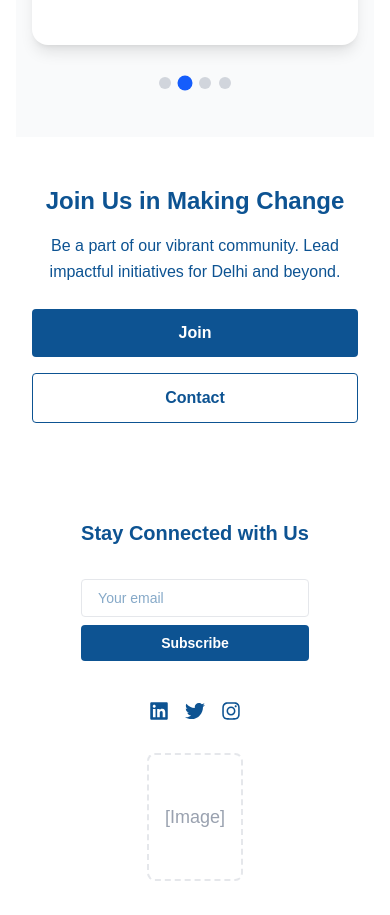
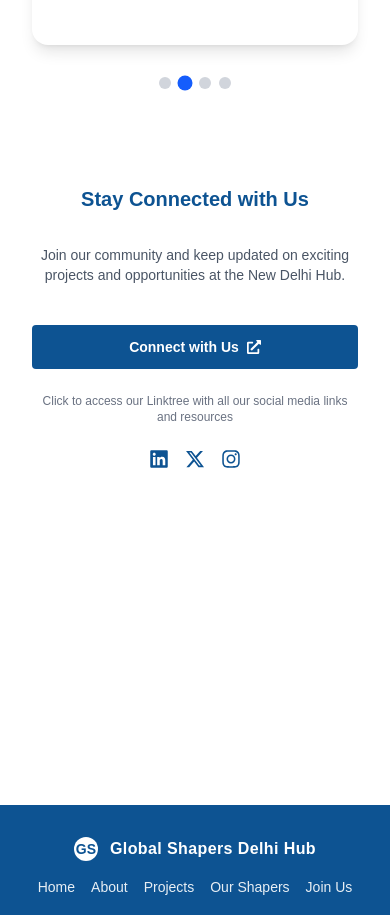
Before and after one commit to anubhavb11/Global-Shapers-Delhi, a Next.js app: page / in a window 390 px wide. Shown: the part 7400-8315 px from the top of the page. Built offline with nearby package versions, Linux system fonts and the light colour scheme; grey boxes are pictures that could not be loaded.

Commit message:
Implement new Join Us page layout with a hero section, recruitment status, and application process; add join-us image and update StayConnectedSection with new content and links.

```diff
--- a/src/app/page.tsx
+++ b/src/app/page.tsx
@@ -6,7 +6,6 @@
 import CuratorshipSection from "../components/home/CuratorshipSection";
 import ProjectsSection from "../components/home/ProjectsSection";
 import TestimonialSection from "../components/home/TestimonialSection";
-import JoinUsSection from "../components/home/JoinUsSection";
 import StayConnectedSection from "../components/home/StayConnectedSection";
 
 export const metadata: Metadata = {
@@ -34,7 +33,6 @@
       <CuratorshipSection />
       <ProjectsSection />
       <TestimonialSection />
-      <JoinUsSection />
       <StayConnectedSection />
     </div>
   );
--- a/src/components/home/StayConnectedSection.tsx
+++ b/src/components/home/StayConnectedSection.tsx
@@ -1,34 +1,69 @@
-import { FaLinkedin, FaTwitter, FaInstagram } from "react-icons/fa";
+import { FaLinkedin, FaInstagram } from "react-icons/fa";
+import { FaXTwitter } from "react-icons/fa6";
+import { FaExternalLinkAlt } from "react-icons/fa";
+import Image from "next/image";
 
 export default function StayConnectedSection() {
   return (
     <section className="w-full py-12 sm:py-16 px-4 sm:px-6 bg-white flex flex-col lg:flex-row items-center gap-8 sm:gap-12">
-      {/* Left: Newsletter and Socials */}
+      {/* Left: Content and Linktree Link */}
       <div className="flex-1 flex flex-col gap-6 max-w-md text-center lg:text-left">
         <h2 className="text-xl sm:text-2xl font-bold text-[#0D5392] mb-2">Stay Connected with Us</h2>
-        <form className="flex flex-col sm:flex-row gap-2 mb-4">
-          <input
-            type="email"
-            placeholder="Your email"
-            className="px-4 py-2 border border-gray-200 rounded focus:outline-none focus:ring-2 focus:ring-[#0D5392] text-sm sm:text-base"
-          />
-          <button
-            type="submit"
-            className="bg-[#0D5392] text-white px-4 py-2 rounded font-semibold hover:bg-[#08305c] transition text-sm sm:text-base"
+        <p className="text-sm sm:text-base text-gray-600 mb-4">
+          Join our community and keep updated on exciting projects and opportunities at the New Delhi Hub.
+        </p>
+        <a
+          href="https://linktr.ee/globalshapersdelhihub"
+          target="_blank"
+          rel="noopener noreferrer"
+          className="inline-flex items-center justify-center gap-2 bg-[#0D5392] text-white px-6 py-3 rounded font-semibold hover:bg-[#08305c] transition text-sm sm:text-base w-full sm:w-auto"
+        >
+          Connect with Us
+          <FaExternalLinkAlt className="text-sm" />
+        </a>
+        <p className="text-xs text-gray-500">
+          Click to access our Linktree with all our social media links and resources
+        </p>
+        <div className="flex gap-4 text-[#0D5392] text-xl sm:text-2xl justify-center lg:justify-start">
+          <a
+            href="https://www.linkedin.com/company/global-shapers-new-delhi-hub/?originalSubdomain=in"
+            target="_blank"
+            rel="noopener noreferrer"
+            aria-label="LinkedIn"
+            className="hover:text-[#08305c] transition"
           >
-            Subscribe
-          </button>
-        </form>
-        <div className="flex gap-4 text-[#0D5392] text-xl sm:text-2xl justify-center lg:justify-start">
-          <a href="#" aria-label="LinkedIn" className="hover:text-[#08305c] transition"><FaLinkedin /></a>
-          <a href="#" aria-label="Twitter" className="hover:text-[#08305c] transition"><FaTwitter /></a>
-          <a href="#" aria-label="Instagram" className="hover:text-[#08305c] transition"><FaInstagram /></a>
+            <FaLinkedin />
+          </a>
+          <a
+            href="https://x.com/ShapersDelhi"
+            target="_blank"
+            rel="noopener noreferrer"
+            aria-label="X (Twitter)"
+            className="hover:text-[#08305c] transition"
+          >
+            <FaXTwitter />
+          </a>
+          <a
+            href="https://www.instagram.com/globalshapersdelhihub/"
+            target="_blank"
+            rel="noopener noreferrer"
+            aria-label="Instagram"
+            className="hover:text-[#08305c] transition"
+          >
+            <FaInstagram />
+          </a>
         </div>
       </div>
-      {/* Right: Image Placeholder */}
+      {/* Right: Join Us Image */}
       <div className="flex-1 flex items-center justify-center order-2 lg:order-1">
-        <div className="w-full max-w-sm sm:w-80 h-32 sm:h-48 border-2 border-dashed border-gray-200 rounded-lg flex items-center justify-center text-lg sm:text-2xl text-gray-400 p-4">
-          [Image]
+        <div className="relative w-full max-w-sm sm:w-80 h-48 sm:h-64 rounded-lg overflow-hidden shadow-lg">
+          <Image
+            src="/images/join-us.png"
+            alt="Join our community - diverse group of young people collaborating"
+            fill
+            className="object-cover"
+            sizes="(max-width: 640px) 100vw, (max-width: 1024px) 50vw, 33vw"
+          />
         </div>
       </div>
     </section>
--- a/src/components/home/TestimonialSection.tsx
+++ b/src/components/home/TestimonialSection.tsx
@@ -136,7 +136,7 @@
   }, []);
 
   return (
-    <section className="w-full py-12 sm:py-16 px-4 sm:px-6 bg-gray-50">
+    <section className="w-full py-12 sm:py-16 px-4 sm:px-6 ">
       <div className="max-w-4xl mx-auto">
         {/* Section Header */}
         <div className="text-center mb-12">
```
Also changed, not shown: src/app/join/page.tsx (+150 -19 lines), 1 other file (tests, documents, lock files or other folders).
